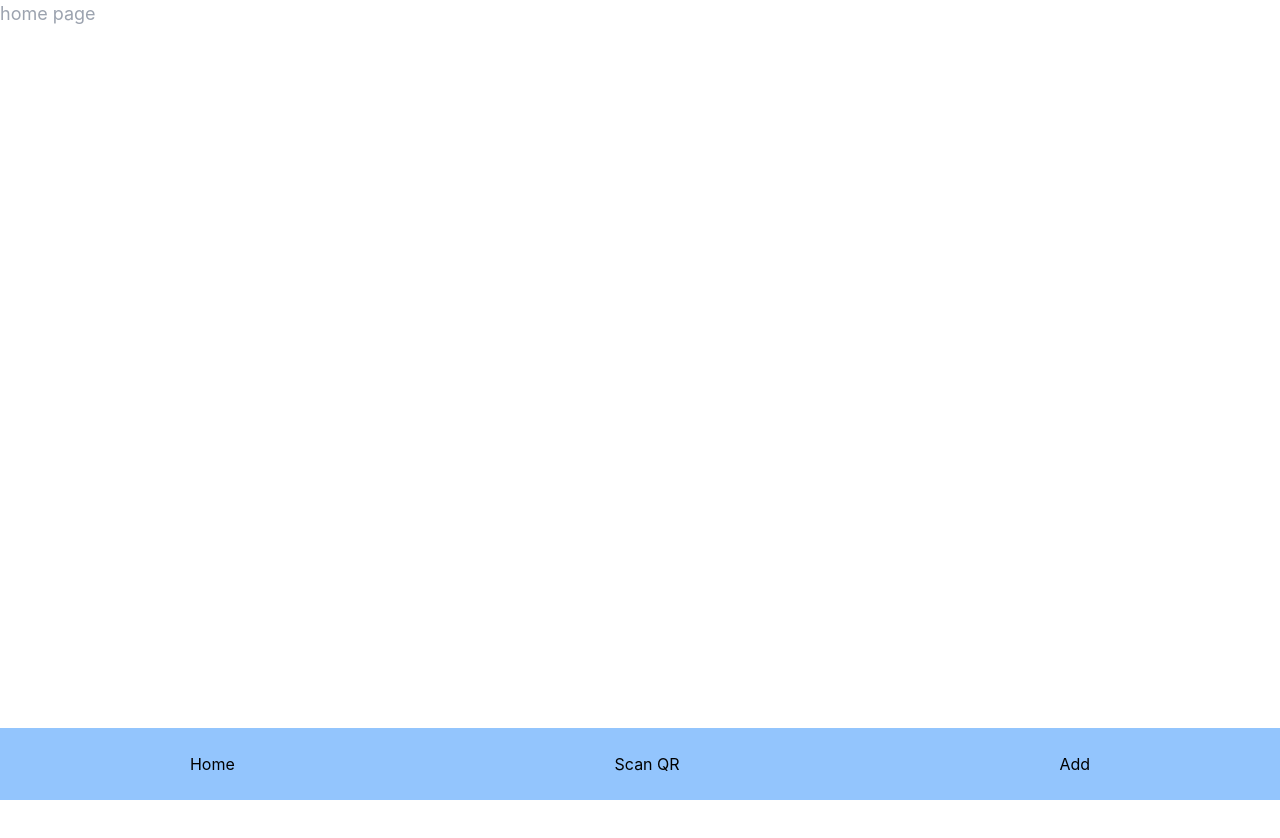
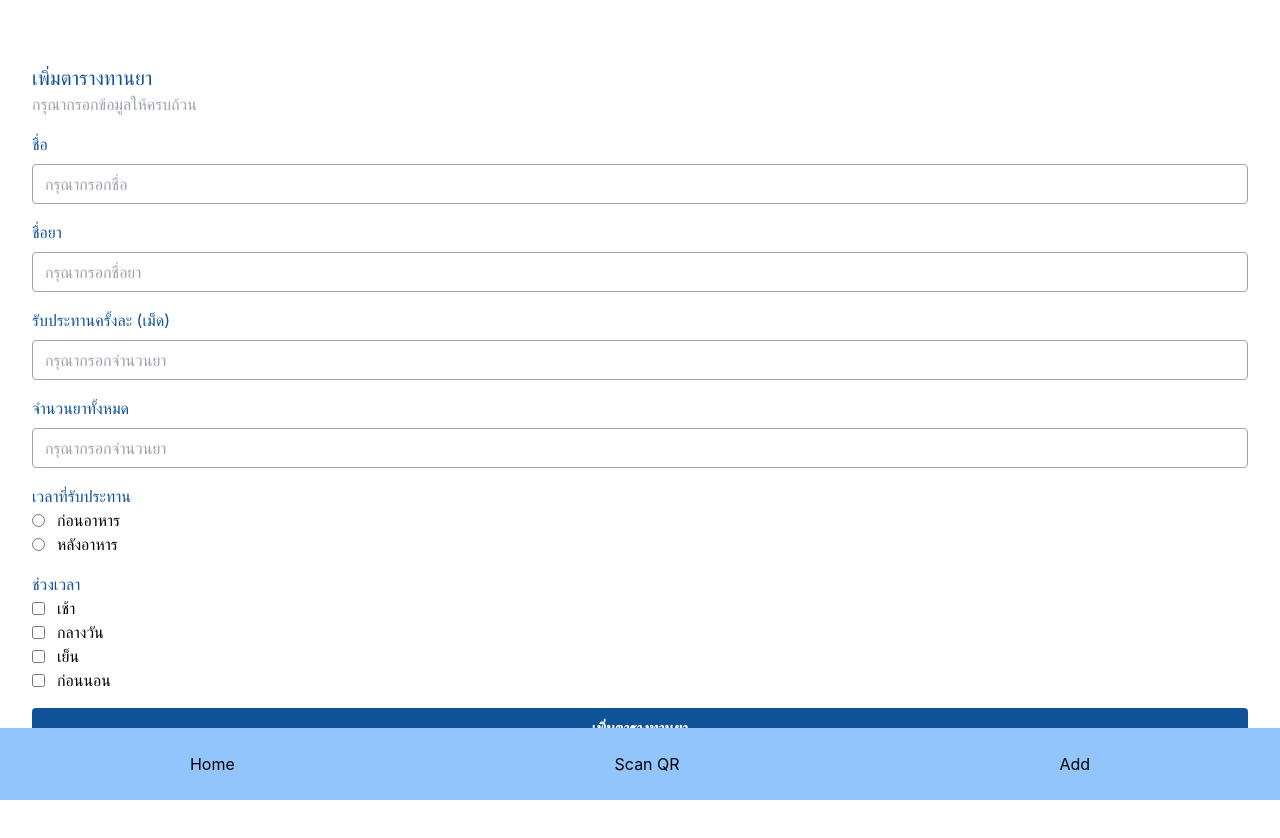
Before and after one commit to luvlyf04/liff, a React (Create React App) app: page / in a window 1280 px wide. Shown: the top 838 px of the page. Before the commit the page ends 800 px from the top, so only its background shows below. Built offline with nearby package versions, Linux system fonts and the light colour scheme.

Commit message:
add page

```diff
--- a/src/pages/home.jsx
+++ b/src/pages/home.jsx
@@ -1,3 +1,66 @@
-export const Home =()=>{
-    return<div className="text-lg text-gray-400">home page</div>
-}
+export const Home = () => {
+  return (
+    <div className="px-8 pt-16 pb-24">
+      <div className="text-xl text-primary-400">เพิ่มตารางทานยา</div>
+      <div className="text-gray-400">กรุณากรอกข้อมูลให้ครบถ้วน</div>
+      <div className="text-primary-400 mt-4">ชื่อ</div>
+      <input
+        type="text"
+        className="border border-gray-400 rounded w-full h-10 px-3 mt-2"
+        placeholder="กรุณากรอกชื่อ"
+      />
+      <div className="text-primary-400 mt-4">ชื่อยา</div>
+      <input
+        type="text"
+        className="border border-gray-400 rounded w-full h-10 px-3 mt-2"
+        placeholder="กรุณากรอกชื่อยา"
+      />
+      <div className="text-primary-400 mt-4">รับประทานครั้งละ (เม็ด)</div>
+      <input
+        type="text"
+        className="border border-gray-400 rounded w-full h-10 px-3 mt-2"
+        placeholder="กรุณากรอกจำนวนยา"
+      />
+      <div className="text-primary-400 mt-4">จำนวนยาทั้งหมด</div>
+      <input
+        type="text"
+        className="border border-gray-400 rounded w-full h-10 px-3 mt-2"
+        placeholder="กรุณากรอกจำนวนยา"
+      />
+      <div className="text-primary-400 mt-4">เวลาที่รับประทาน</div>
+      <div className="flex items-center gap-x-3">
+        <input type="radio" />
+        <p>ก่อนอาหาร</p>
+      </div>
+      <div className="flex items-center gap-x-3">
+        <input type="radio" />
+        <p>หลังอาหาร</p>
+      </div>
+
+      <div className="text-primary-400 mt-4">ช่วงเวลา</div>
+      <div className="flex items-center gap-x-3">
+        <input type="checkbox" />
+        <p>เช้า</p>
+      </div>
+
+      <div className="flex items-center gap-x-3">
+        <input type="checkbox" />
+        <p>กลางวัน</p>
+      </div>
+
+      <div className="flex items-center gap-x-3">
+        <input type="checkbox" />
+        <p>เย็น</p>
+      </div>
+
+      <div className="flex items-center gap-x-3">
+        <input type="checkbox" />
+        <p>ก่อนนอน</p>
+      </div>
+
+      <button className="bg-primary-400 w-full py-2 rounded text-white font-bold mt-4">
+        เพิ่มตารางทานยา
+      </button>
+    </div>
+  );
+};
--- a/tailwind.config.js
+++ b/tailwind.config.js
@@ -1,7 +1,13 @@
 module.exports = {
   content: ["./src/**/*.{html,js}", "./public/index.html"],
   theme: {
-    extend: {},
+    extend: {
+      colors: {
+        primary: {
+          400: "#0F5298",
+        },
+      },
+    },
   },
   plugins: [],
-}
+};
```
